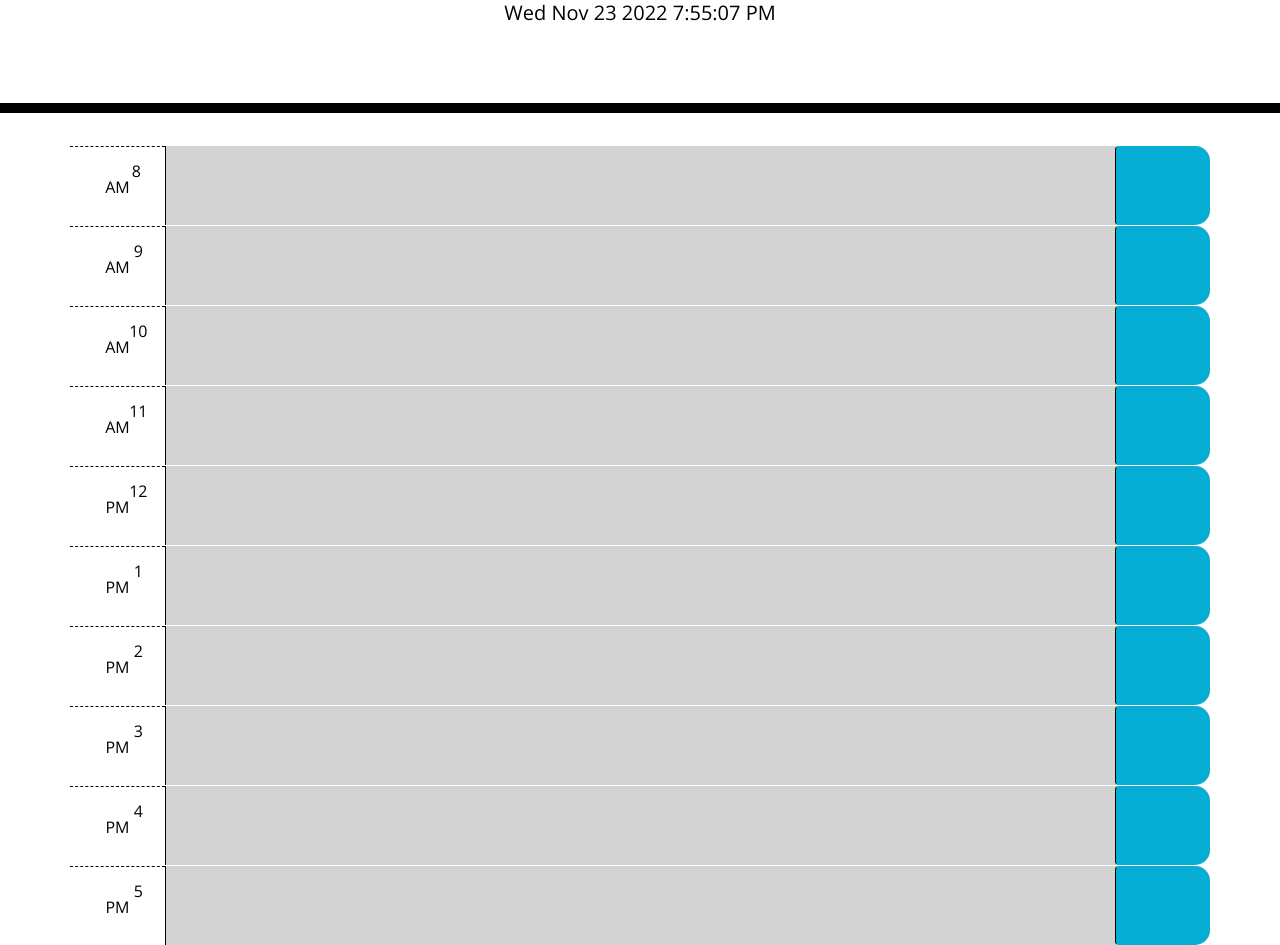
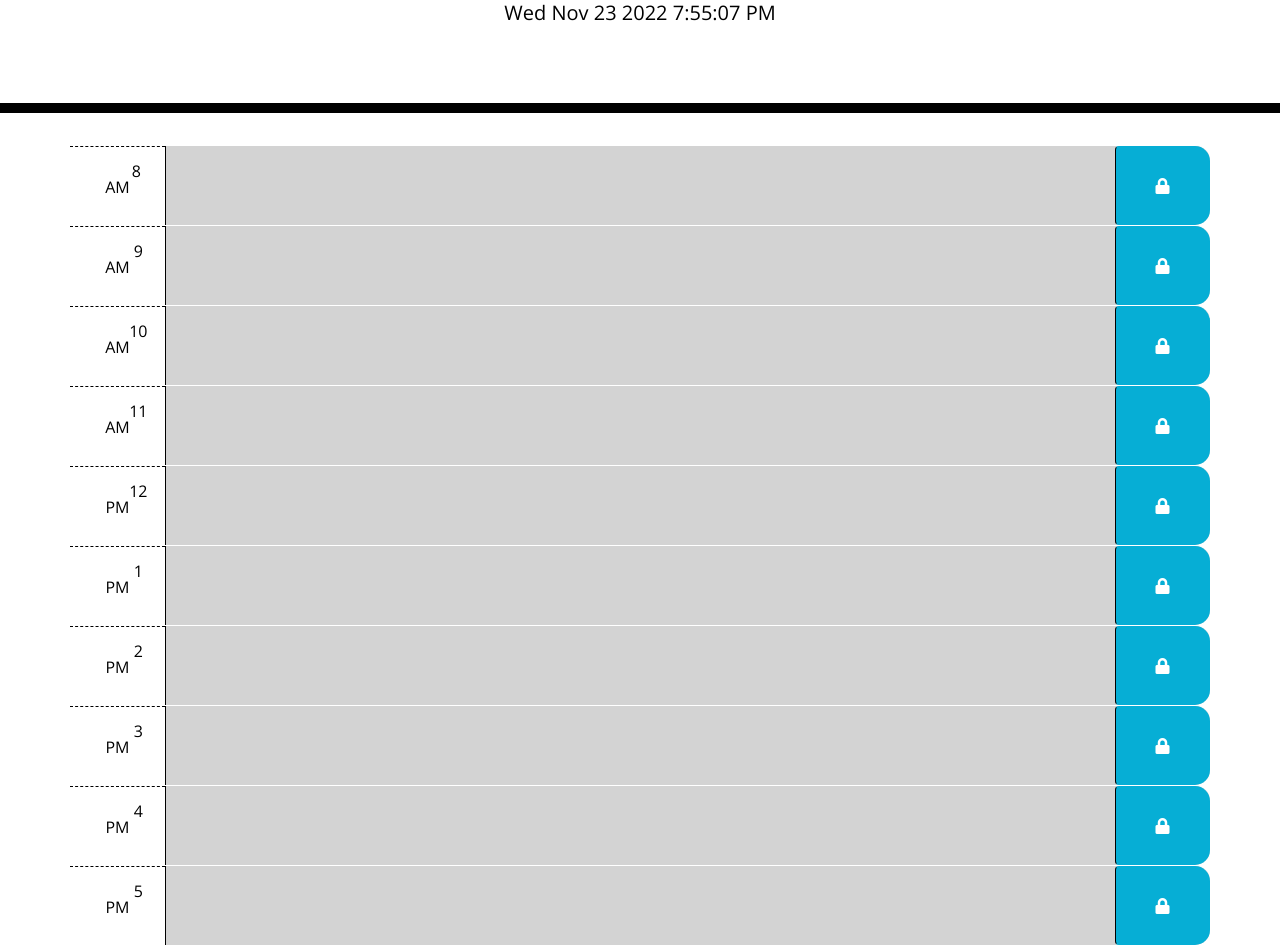
Before and after one commit to taylorpahl/Work-Day-Scheduler, a plain HTML site: page index.html in a window 1280 px wide. Shown: the part 191-1136 px from the top of the page. Drawn offline with nearby package versions, Linux system fonts and the light colour scheme.

Commit message:
Added lock icons to save buttons

```diff
--- a/index.html
+++ b/index.html
@@ -35,70 +35,70 @@
          8 AM
         </div>
         <textarea id="text8" class="col-10 description"></textarea>
-        <button id="button8" class="btn saveBtn col-1"></button>
+        <button id="button8" class="btn saveBtn col-1"><i class="fa fa-lock"></i></button>
       </div>
       <div id="9" class="row time-block">
         <div class="col-1 hour">
           9 AM
         </div>
         <textarea id="text9" class="col-10 description"></textarea>
-        <button id="button9" class="btn saveBtn col-1"></button>
+        <button id="button9" class="btn saveBtn col-1"><i class="fa fa-lock"></i></button>
       </div>
       <div id="10" class="row time-block">
         <div class="col-1 hour">
           10 AM
         </div>
         <textarea id="text10" class="col-10 description"></textarea>
-        <button id="button10" class="btn saveBtn col-1"></button>
+        <button id="button10" class="btn saveBtn col-1"><i class="fa fa-lock"></i></button>
       </div>
       <div id="11" class="row time-block">
         <div class="col-1 hour">
           11 AM
         </div>
         <textarea id="text11" class="col-10 description"></textarea>
-        <button id="button11" class="btn saveBtn col-1"></button>
+        <button id="button11" class="btn saveBtn col-1"><i class="fa fa-lock"></i></button>
       </div>
       <div id="12" class="row time-block">
         <div class="col-1 hour">
           12 PM
         </div>
         <textarea id="text12" class="col-10 description"></textarea>
-        <button id="button12" class="btn saveBtn col-1"></button>
+        <button id="button12" class="btn saveBtn col-1"><i class="fa fa-lock"></i></button>
       </div>
       <div id="13" class="row time-block">
         <div class="col-1 hour">
           1 PM
         </div>
         <textarea id="text1" class="col-10 description"></textarea>
-        <button id="button1" class="btn saveBtn col-1"></button>
+        <button id="button1" class="btn saveBtn col-1"><i class="fa fa-lock"></i></button>
       </div>
       <div id="14" class="row time-block">
         <div class="col-1 hour">
           2 PM
         </div>
         <textarea id="text2" class="col-10 description"></textarea>
-        <button id="button2" class="btn saveBtn col-1"></button>
+        <button id="button2" class="btn saveBtn col-1"><i class="fa fa-lock"></i></button>
       </div>
       <div id="15" class="row time-block">
         <div class="col-1 hour">
           3 PM
         </div>
         <textarea id="text3" class="col-10 description"></textarea>
-        <button id="button3" class="btn saveBtn col-1"></button>
+        <button id="button3" class="btn saveBtn col-1"><i class="fa fa-lock"></i></button>
       </div>
       <div id="16" class="row time-block">
         <div class="col-1 hour">
           4 PM
         </div>
         <textarea id="text4" class="col-10 description"></textarea>
-        <button id="button4" class="btn saveBtn col-1"></button>
+        <button id="button4" class="btn saveBtn col-1"><i class="fa fa-lock"></i></button>
       </div>
       <div id="17" class="row time-block">
         <div class="col-1 hour">
           5 PM
         </div>
         <textarea id="text5" class="col-10 description"></textarea>
-        <button id="button5" class="btn saveBtn col-1"></button>
+        <button id="button5" class="btn saveBtn col-1"><i class="fa fa-lock"></i></button>
       </div>
     </div>
 
```
